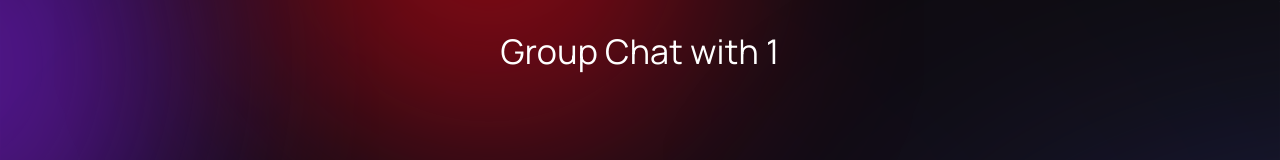
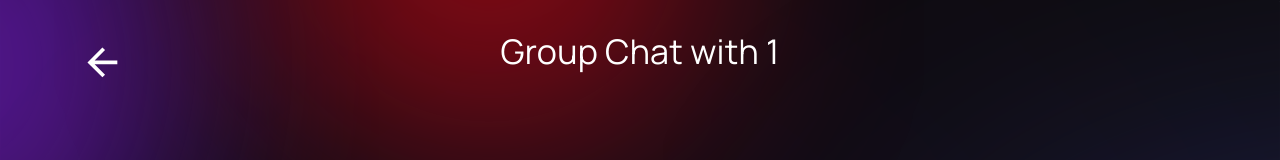
Before and after one commit to Swapnita06/Cortex, a React (Create React App) app in the folder frontend/: page /group-chat/1 in a window 1280 px wide. Shown: the top 160 px of the page. Built offline with nearby package versions, Linux system fonts and the light colour scheme.

Commit message:
backButton

```diff
--- a/frontend/src/pages/Chat.jsx
+++ b/frontend/src/pages/Chat.jsx
@@ -1,6 +1,6 @@
 import React, { useState, useEffect, useRef } from 'react';
 import axios from 'axios';
-import { useParams } from 'react-router-dom';
+import { Link, useParams } from 'react-router-dom';
 import { TextField, Button, Box, Typography } from '@mui/material';
 import SendIcon from '@mui/icons-material/Send';
 import ReactMarkdown from 'react-markdown';
@@ -15,6 +15,8 @@ import EventIcon from '@mui/icons-material/Event';
 import ExploreIcon from '@mui/icons-material/Explore';
 import FaceRetouchingNaturalIcon from '@mui/icons-material/FaceRetouchingNatural';
 import AutoAwesomeIcon from '@mui/icons-material/AutoAwesome';
+import HomeOutlinedIcon from '@mui/icons-material/HomeOutlined';
+import ArrowBackIcon from '@mui/icons-material/ArrowBack';
 import './Chat.css'; // Import the CSS file
 
 const Chat = () => {
@@ -109,6 +111,9 @@ const Chat = () => {
   return (
 
     <div className='single'>
+      <Link to="/home">
+  <ArrowBackIcon style={{ position: 'absolute', top: '40px', left: '80px', fontSize: '2.8rem',color: 'white', }}/>
+</Link>
       <Typography
         variant="h4"
         gutterBottom
--- a/frontend/src/pages/GroupChat.jsx
+++ b/frontend/src/pages/GroupChat.jsx
@@ -1,6 +1,6 @@
 import React, { useState, useEffect, useRef } from 'react';
 import axios from 'axios';
-import { useParams } from 'react-router-dom';
+import { Link, useParams } from 'react-router-dom';
 import { TextField, Button, Box, Typography } from '@mui/material';
 import SendIcon from '@mui/icons-material/Send';
 import ReactMarkdown from 'react-markdown';
@@ -16,6 +16,7 @@ import ExploreIcon from '@mui/icons-material/Explore';
 import FaceRetouchingNaturalIcon from '@mui/icons-material/FaceRetouchingNatural';
 import AutoAwesomeIcon from '@mui/icons-material/AutoAwesome';
 import './Chat.css'; // Import the CSS file
+import ArrowBackIcon from '@mui/icons-material/ArrowBack';
 
 const GroupChat = () => {
   const { modelNames } = useParams(); // Extract modelNames from route parameters
@@ -136,6 +137,9 @@ const GroupChat = () => {
 
   return (
     <div className="single">
+      <Link to="/home">
+  <ArrowBackIcon style={{ position: 'absolute', top: '40px', left: '80px', fontSize: '2.8rem',color: 'white', }}/>
+</Link>
       <Typography
         variant="h4"
         gutterBottom
```
